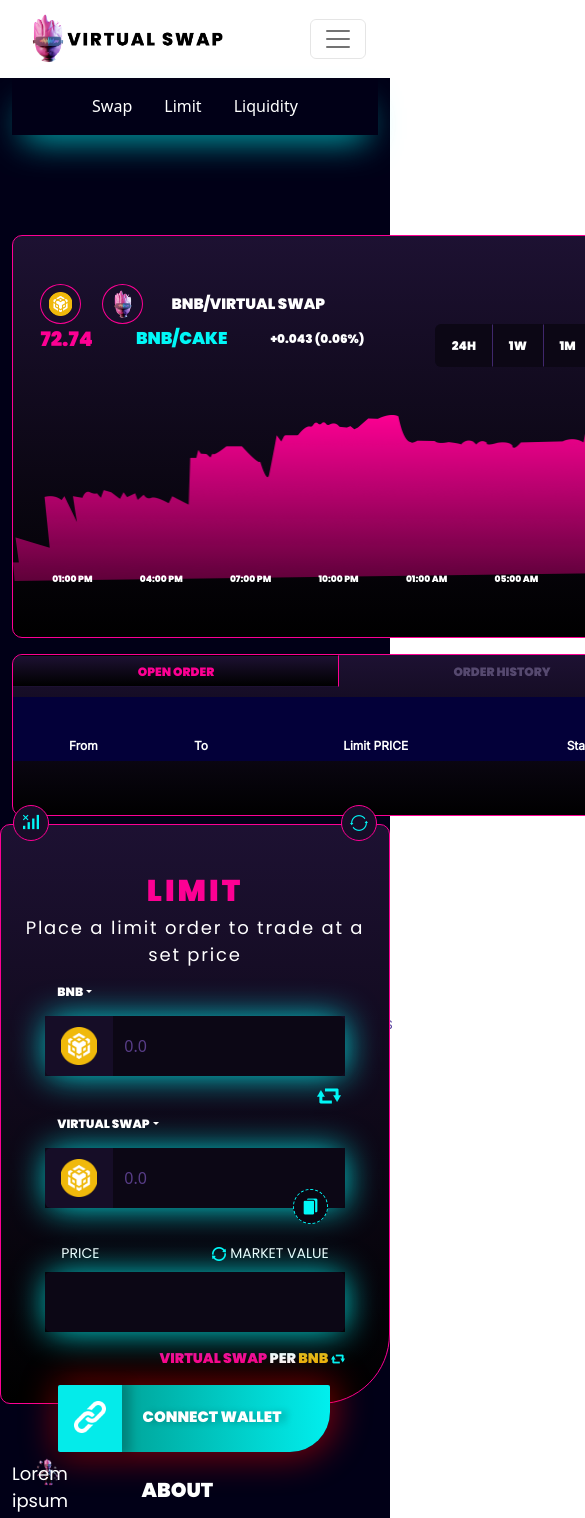
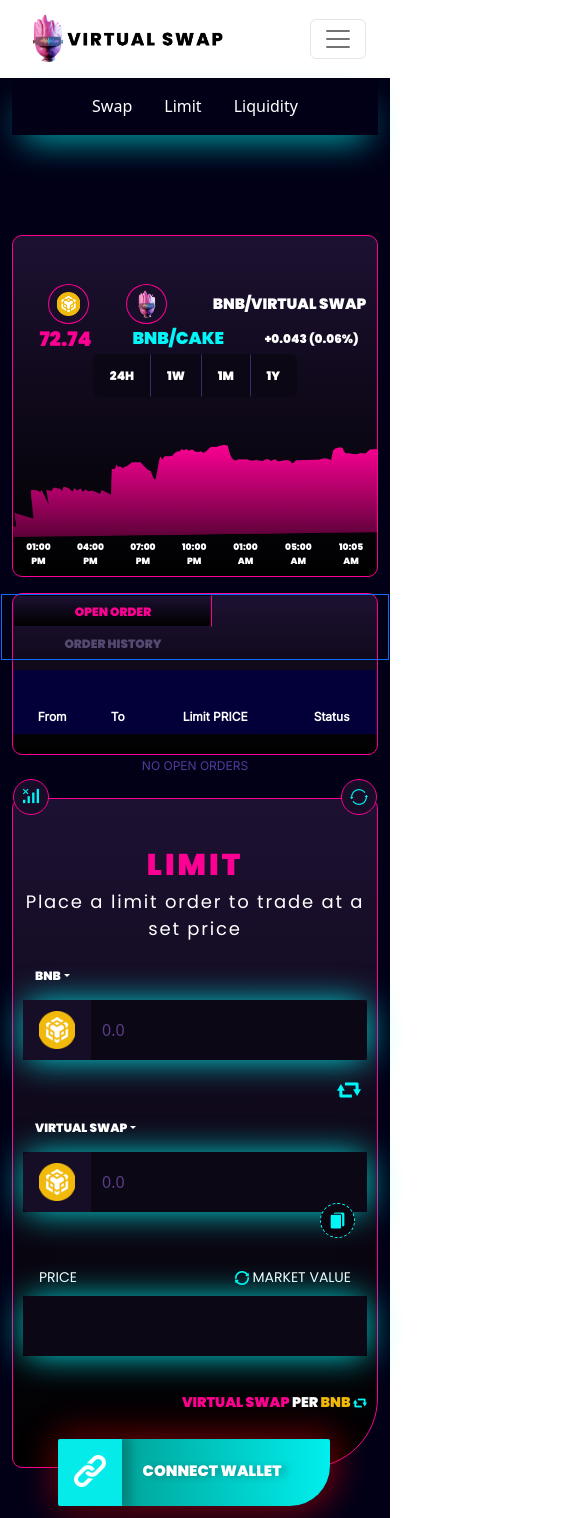
Before and after one commit to ArbitechSolution/virtual_swap_Ui, a React (Create React App) app: page /limit in a window 390 px wide. Shown: the top 1518 px of the page, 585 px wide, since content can reach past the window. Built offline with nearby package versions, Linux system fonts and the light colour scheme.

Commit message:
limit component responsive

```diff
--- a/src/components/limit/Limit.css
+++ b/src/components/limit/Limit.css
@@ -1,23 +1,23 @@
 .gLimit-bg {
-  width: 655px;
-  height: 403px;
+  /* width: 655px; */
+  /* height: 477px; */
   background: linear-gradient(180deg, #1d1132 0%, #000000 100%);
   border: 1px solid #fd0093;
   border-radius: 10px;
 }
-.table-graph-border{
-    width: 655px;
+.table-graph-border {
+  /* width: 640px; */
   height: 162px;
   background: linear-gradient(180deg, #1d1132 0%, #000000 100%);
   border: 1px solid #fd0093;
   border-radius: 10px;
 }
-.btn-open{
-    width: 326px;
+.btn-open {
+  width: 310px;
   height: 32px;
-background: linear-gradient(180deg, #1D1132 0%, #000000 100%);
+  background: linear-gradient(180deg, #1d1132 0%, #000000 100%);
   border-radius: 10px 0px 0px 0px;
-font-family: 'Poppins';
+  font-family: "Poppins";
   font-style: normal;
   font-weight: 600;
   font-size: 12px;
@@ -25,13 +25,13 @@
   /* identical to box height, or 167% */
   text-align: center;
   text-transform: uppercase;
-color: #FD0093;
-border-right: #FD0093 1px solid;
+  color: #fd0093;
+  border-right: #fd0093 1px solid;
 }
-.btn-Ohistory{
-    width: 326px;
+.btn-Ohistory {
+  width: 319px;
   height: 32px;
-    font-family: 'Poppins';
+  font-family: "Poppins";
   font-style: normal;
   font-weight: 600;
   font-size: 12px;
@@ -40,23 +40,21 @@
 
   text-align: center;
 
-color: #56496F;
+  color: #56496f;
 }
 
-.Table-history{
+.Table-history {
   margin-top: 10px;
-    font-family: 'Inter';
+  font-family: "Inter";
   font-style: normal;
   font-weight: 500;
   font-size: 12px;
-line-height: 15px;
-
-color: #FFFFFF;
+  color: #ffffff;
   text-align: center;
   border-bottom-width: none !important;
 }
-.tNoOrder{
-    font-family: 'Inter';
+.tNoOrder {
+  font-family: "Inter";
   font-style: normal;
   font-weight: 500;
   font-size: 12px;
@@ -65,24 +63,24 @@
 
   text-transform: uppercase;
 
-color: #533B9C;
+  color: #533b9c;
 }
-.page-item{
+.page-item {
   width: 25px;
   height: 20px;
-background: #FD0093;
-border: 1px solid #FD0093;
+  background: #fd0093;
+  border: 1px solid #fd0093;
   border-radius: 1px;
 }
-.swapLimit-bg{
-    width: 480px;
+.swapLimit-bg {
+  /* width: 480px; */
   height: 580px;
   background: linear-gradient(180deg, #1d1132 0%, #000000 100%);
   border: 1px solid #fd0093;
   border-radius: 10px 10px 70px 10px;
 }
-.form-label{
-    font-family: 'Poppins';
+.form-label {
+  font-family: "Poppins";
   font-style: normal;
   font-weight: 500;
   font-size: 14px;
@@ -91,10 +89,12 @@
   text-align: center;
   text-transform: uppercase;
 
-color: #FFFFFF;
+  color: #ffffff;
 }
-.tslipvirtual, .tsliper,.tslipbNb{
-    font-family: 'Poppins';
+.tslipvirtual,
+.tsliper,
+.tslipbNb {
+  font-family: "Poppins";
   font-style: normal;
   font-weight: 600;
   font-size: 14px;
@@ -102,14 +102,93 @@
   /* identical to box height */
 
   text-transform: uppercase;
-
 }
-.tslipvirtual{
-    color: #FD0093;
+.tslipvirtual {
+  color: #fd0093;
 }
-.tsliper{
+.tsliper {
   color: white;
 }
-.tslipbNb{
-    color:rgba(240, 185, 11, 1);
+.tslipbNb {
+  color: rgba(240, 185, 11, 1);
 }
+.exchangeicon {
+  margin-right: 20px;
+}
+
+@media (max-width: 768px) {
+  .swapLimit-bg {
+    margin-top: 35px;
+    height: 650px;
+  }
+  .btn-open,
+  .btn-Ohistory {
+    width: 300px;
+  }
+  .btn-open:hover,
+  .btn-Ohistory:hover {
+    width: 300px;
+  }
+}
+@media (max-width: 1024px) {
+  .swapLimit-bg {
+    margin-top: 35px;
+  }
+  .btn-open,
+  .btn-Ohistory {
+    width: 460px;
+  }
+  .btn-open:hover,
+  .btn-Ohistory:hover {
+    width: 470px;
+  }
+  .exchangeicon {
+    margin-right: 50px;
+  }
+  .copy-bg{
+    margin-right: 60px;
+  }
+}
+
+@media (max-width: 425px) {
+  .btn-open,
+  .btn-Ohistory {
+    width: 198px;
+  }
+  .btn-open:hover,
+  .btn-Ohistory:hover {
+    width: 200px;
+  }
+
+  .swapLimit-bg {
+    margin-top: 35px;
+    height: 670px;
+  }
+  .exchangeicon {
+    margin-right: -20px;
+}
+.copy-bg {
+    margin-right: -14px;
+}
+  /* .copy-bg{
+    margin-right: 10px;
+  } */
+  /* .tswap2{
+        font-size: 18px;
+    } */
+}
+
+@media (max-width: 320px) {
+  .btn-open,
+  .btn-Ohistory {
+    width: 145px;
+  }
+  .btn-open:hover,
+  .btn-Ohistory:hover {
+    width: 146px;
+  }
+
+  .tswap2 {
+    font-size: 15px;
+  }
+}
--- a/src/components/limit/Limit.js
+++ b/src/components/limit/Limit.js
@@ -18,12 +18,12 @@
     <div className="container">
       <TradeNavbar />
       <div className="row d-flex justify-content-center mb-5 ">
-        <div className="col-12 swap-margin">
+        <div className="col-md-12 swap-margin">
           <div className="row d-flex justify-content-between">
-            <div className="col-6">
+            <div className="col-xl-6 col-md-12">
               <div className="gLimit-bg">
                 <div className="row  mt-5">
-                  <div className="col-6 ms-3 ">
+                  <div className="col-md-6 ms-3 ">
                     <div className="d-flex justify-content-around">
                       <div className="p-2 ellispe-one">
                         <img
@@ -46,16 +46,16 @@
                   </div>
                 </div>
                 <div className="row">
-                  <div className="col-12 ">
+                  <div className="col-md-12 ">
                     <div className="row">
-                      <div className="col-7 ">
-                        <div className="d-flex justify-content-around align-items-center ms-2">
+                      <div className="col-md-7 ">
+                        <div className="d-flex justify-content-around align-items-center ms-2 ">
                           <div className="text-value ">72.74</div>
                           <div className="text-coin ms-1">BNB/CAKE</div>
                           <div className="text-digit ms-1">+0.043 (0.06%)</div>
                         </div>
                       </div>
-                      <div className="col-5 d-flex justify-content-center align-items-center">
+                      <div className="col-md-5 d-flex justify-content-center align-items-center ">
                         <div className="btn-group" role="group">
                           <button type="button" className="btn  btn-1">
                             24H
@@ -79,7 +79,7 @@
                     <img src={frame} className="img-fluid" />
                   </div>
                 </div>
-                <div className="row mt-1 d-flex justify-content-center">
+                <div className="row mt-3 d-flex justify-content-center">
                   <div className="d-flex justify-content-evenly text-time">
                     <div className="p-2 ">01:00 PM </div>
                     <div className="p-2 ">04:00 PM</div>
@@ -92,9 +92,10 @@
                 </div>
               </div>
               <div className="row mt-3">
-                <div className="col-5 ">
+                <div className="col-md-12 ">
                   <div className="table-graph-border">
                     <div className="row">
+                    <div className="col-md-12 border border-primary">
                       <div className="" role="group">
                         <button type="button" className="btn btn-open">
                           Open Order
@@ -102,7 +103,7 @@
                         <button type="button" className="btn btn-Ohistory">
                           Order History
                         </button>
-                      </div>
+                      </div></div>
                     </div>
                     <div className="row ">
                       <div className="">
@@ -116,14 +117,11 @@
                             </tr>
                           </thead>
                           <tbody>
-                            <tr></tr>
-                            <tr></tr>
-                            <tr></tr>
                           </tbody>
                         </table>
                       </div>
                     </div>
-                    <div className="mt-5 text-center tNoOrder">
+                    <div className="mt-2 text-center tNoOrder">
                       No Open Orders
                     </div>
                   </div>
@@ -162,8 +160,11 @@
                 <div className=""></div>
               </div>
             </div>
-            <div className="col-5 swapLimit-bg">
+            <div className="col-xl-6 col-md-12">
+            <div className=" swapLimit-bg">
               <div className="row d-flex justify-content-between margin-swap">
+              <div className="col-md-12">
+              <div className="row d-flex justify-content-between">
                 <div className="col-2 ">
                   <div className="ellispe-two">
                     <div className=" d-flex justify-content-center signal-icon">
@@ -175,7 +176,7 @@
                     </div>
                   </div>
                 </div>
-                <div className="col-4 ">
+                <div className="col-2 ">
                   <div className="d-flex justify-content-end">
                     {/* <div className="ellispe-two">
                       <div className=" d-flex justify-content-center signal-icon">
@@ -201,6 +202,8 @@
                       </div>
                     </div>
                   </div>
+                  </div>
+                  </div>
                 </div>
               </div>
               <div className="row mt-2 ">
@@ -209,8 +212,8 @@
                 Place a limit order to trade at a set price
                 </div>
               </div>
-              <div className="row d-flex justify-content-center mt-2">
-                <div className="col-10">
+              <div className="row d-flex justify-content-center mt-2 responsive-swap-input">
+                <div className="col-md-10">
                   <label htmlFor="basic-url" className="form-label">
                     <div className="dropdown">
                       <button
@@ -256,11 +259,11 @@
               </div>
               <div className="row me-4">
                 <div className="d-flex justify-content-end ">
-                  <img src={ExchangeIcon} className="img-fluid" />
+                  <img src={ExchangeIcon} className="img-fluid exchangeicon" />
                 </div>
               </div>
-              <div className="row d-flex justify-content-center ">
-                <div className="col-10">
+              <div className="row d-flex justify-content-center responsive-swap-input ">
+                <div className="col-md-10">
                   <label htmlFor="basic-url" className="form-label">
                     <div className="dropdown">
                       <button
@@ -315,8 +318,8 @@
                   </div>
                 </div>
               </div>
-              <div className="row d-flex justify-content-center ">
-                <div className="col-10">
+              <div className="row d-flex justify-content-center responsive-swap-input ">
+                <div className="col-md-10">
                 <div className="d-flex justify-content-between">
                   <label htmlFor="basic-url" className="form-label ms-3 btn-drop">
                     price
@@ -335,8 +338,8 @@
                   </div>
                 </div>
               </div>
-              <div className="row mt-3 d-flex justify-content-center">
-                <div className="col-10 d-flex justify-content-end ">
+              <div className="row mt-3 d-flex justify-content-center responsive-swap-input">
+                <div className="col-md-10 d-flex justify-content-end ">
                   {/* <div className="tsnack">Snack Risk?</div> */}
                   <div className="tslipvirtual">
                   Virtual Swap
@@ -358,6 +361,7 @@
                   </div>
                 </div>
               </div>
+              </div>
             </div>
           </div>
         </div>
```
Lines whose indentation alone changed are shown as unchanged.
